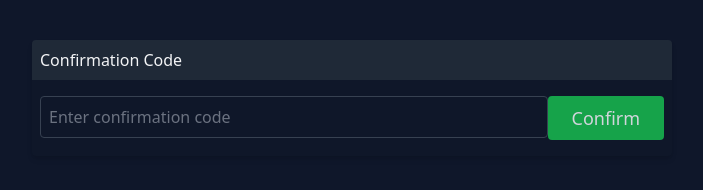
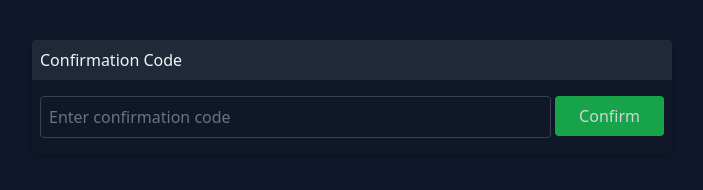
Before and after one commit to B-Mahdj/LoLRush_Front, a Nuxt app: page /result in a window 1280 px wide. Shown: the top 190 px of the page, without its empty margins (288-991 px from the left). Built offline with nearby package versions, Linux system fonts and the light colour scheme.

Commit message:
Request time out error handle done

```diff
--- a/pages/result.vue
+++ b/pages/result.vue
@@ -7,7 +7,7 @@
           <p class="font-normal text-1.1em text-gray-100">Confirmation Code</p>
         </div>
         <div class="py-4 bg-[#0F172A90] px-2">
-          <label class="md:flex lg:flex sm:block max-sm:block flex-row max-sm:space-y-5">
+          <label class="md:flex lg:flex sm:block max-sm:block flex-row max-sm:space-y-5 gap-1">
             <span class="flex-1">
               <input type="text" placeholder="Enter confirmation code" v-model="formData.confirm_code"
                      @change="validator$.confirm_code.$touch()"
@@ -20,7 +20,7 @@
                     <button
                         :disabled="loading"
                         @click="modalFormSubmitHandler"
-                        class="bg-green-600 max-sm:w-full sm:w-full text-lg font-normal text-gray-300 py-2 px-6 rounded">{{
+                        class="bg-green-600 max-sm:w-full sm:w-full  font-normal text-gray-300 py-2 px-6 rounded">{{
                         ConfirmButtonTitle
                       }}</button>
                 </span>
@@ -102,6 +102,7 @@ const modalFormSubmitHandler = async () => {
   loading.value = true
   if (result) {
     //const confirmationCodeSubmitButton = document.querySelector("#confirmationCodeSubmitButton")
+    axios.defaults.timeout = 6000;
     await axios.get("https://lol-rush-back-gxqlr.ondigitalocean.app/page?code=" + formData.confirm_code).then(res => {
       if (res.status === 200) {
         results.value = res.data
```
